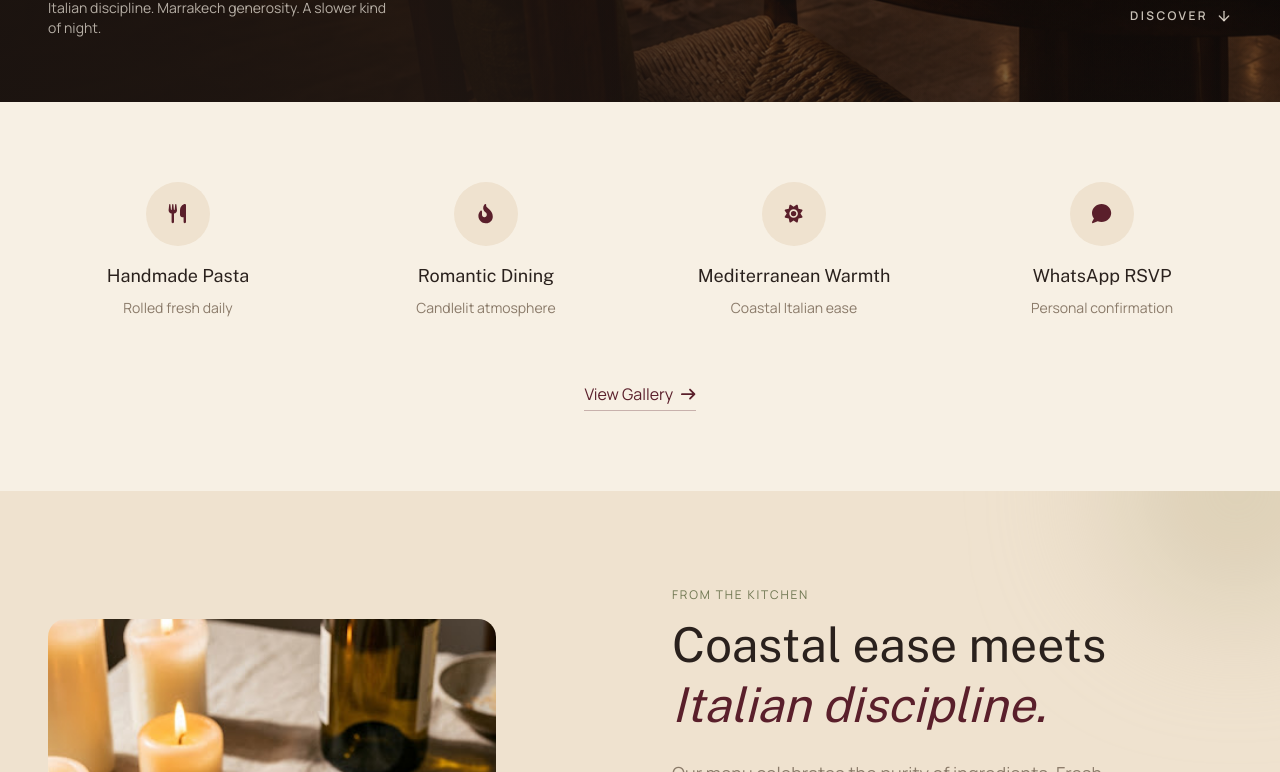
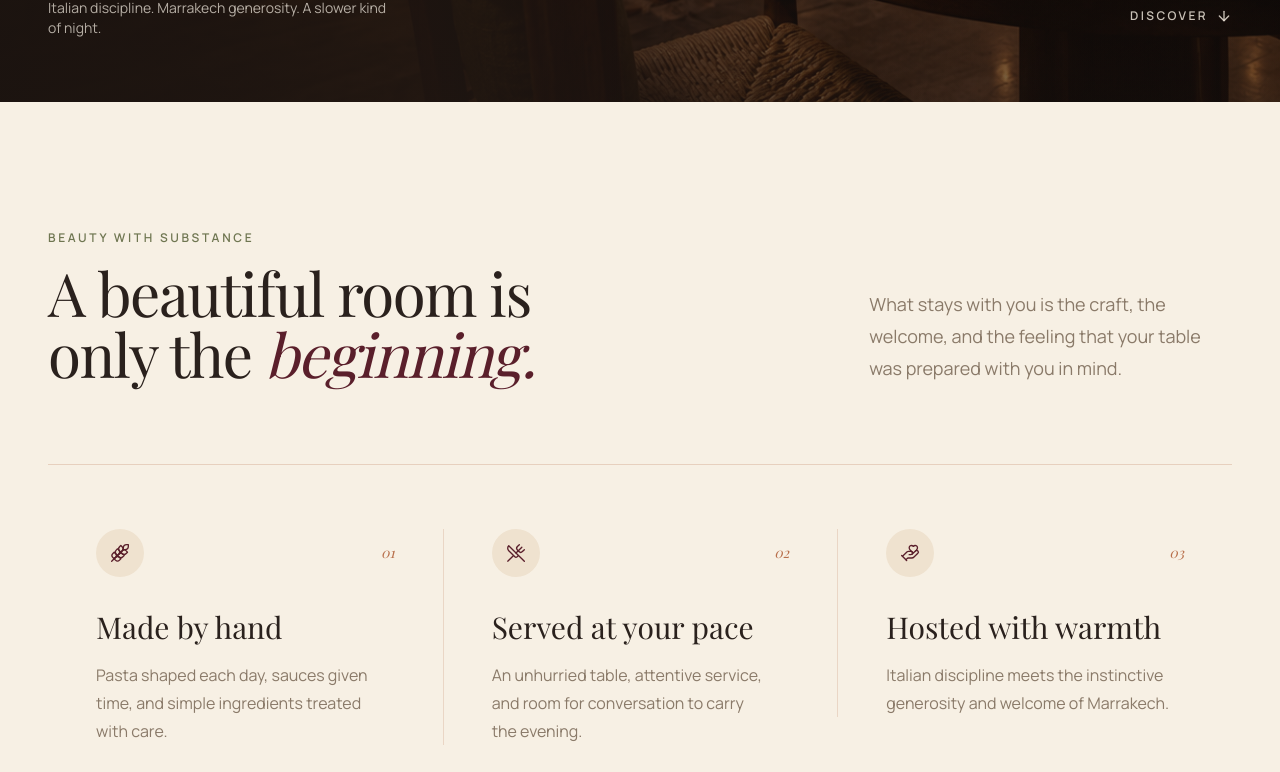
Before and after one commit to yassinejoundi/mediterra-restaurant, a Next.js app: page / in a window 1280 px wide. Shown: the part 768-1540 px from the top of the page. Built offline with nearby package versions, Linux system fonts and the light colour scheme; a web font is replaced by a local one.

Commit message:
feat(home): add hospitality promise section

```diff
--- a/components/home/TrustSnapshot.tsx
+++ b/components/home/TrustSnapshot.tsx
@@ -1,50 +1,66 @@
 
-import Link from "next/link";
+import { HandHeart, UtensilsCrossed, Wheat } from "lucide-react";
+
 import { ScrollReveal } from "@/components/motion/ScrollReveal";
 import { StaggerReveal } from "@/components/motion/StaggerReveal";
-import { FontAwesomeMaterialIcon } from "../FontAwesomeMaterialIcon";
+
+const promises = [
+  {
+    icon: Wheat,
+    number: "01",
+    title: "Made by hand",
+    copy: "Pasta shaped each day, sauces given time, and simple ingredients treated with care.",
+  },
+  {
+    icon: UtensilsCrossed,
+    number: "02",
+    title: "Served at your pace",
+    copy: "An unhurried table, attentive service, and room for conversation to carry the evening.",
+  },
+  {
+    icon: HandHeart,
+    number: "03",
+    title: "Hosted with warmth",
+    copy: "Italian discipline meets the instinctive generosity and welcome of Marrakech.",
+  },
+];
+
 export function TrustSnapshot() {
   return (
-    <>
-      <section className="py-20 px-6 md:px-12 max-w-screen-2xl mx-auto">
-      <StaggerReveal className="grid grid-cols-2 md:grid-cols-4 gap-8 md:gap-12 text-center mb-16">
-      <div className="flex flex-col items-center group">
-      <div className="w-16 h-16 rounded-full bg-linen flex items-center justify-center mb-4 text-wine group-hover:scale-110 transition-transform duration-500">
-      <FontAwesomeMaterialIcon name="restaurant" style={{ fontSize: "24px" }} />
+    <section id="welcome" className="bg-plaster px-5 py-20 sm:px-8 sm:py-24 lg:px-12 lg:py-32">
+      <div className="mx-auto max-w-screen-2xl">
+        <div className="grid gap-10 border-b border-terracotta/25 pb-14 lg:grid-cols-12 lg:items-end lg:gap-12 lg:pb-20">
+          <ScrollReveal className="lg:col-span-7">
+            <p className="mb-4 font-label text-xs font-semibold uppercase tracking-[0.22em] text-olive">Beauty with substance</p>
+            <h2 className="max-w-[15ch] text-balance font-heading text-4xl font-normal leading-[1.02] tracking-[-0.025em] text-espresso sm:text-5xl lg:text-6xl">
+              A beautiful room is only the <span className="italic text-wine">beginning.</span>
+            </h2>
+          </ScrollReveal>
+          <ScrollReveal className="lg:col-span-4 lg:col-start-9" delay={0.08}>
+            <p className="max-w-xl text-pretty font-body text-base leading-7 text-taupe sm:text-lg sm:leading-8">
+              What stays with you is the craft, the welcome, and the feeling that your table was prepared with you in mind.
+            </p>
+          </ScrollReveal>
+        </div>
+
+        <StaggerReveal className="grid gap-10 pt-12 md:grid-cols-3 md:gap-0 md:pt-16" staggerDelay={0.1}>
+          {promises.map(({ icon: Icon, number, title, copy }, index) => (
+            <article
+              key={title}
+              className={`group md:px-8 lg:px-12 ${index === 0 ? "md:pl-0" : "border-terracotta/20 md:border-l"}`}
+            >
+              <div className="mb-8 flex items-center justify-between">
+                <span className="flex size-12 items-center justify-center rounded-full bg-linen text-wine">
+                  <Icon className="size-5" strokeWidth={1.6} aria-hidden="true" />
+                </span>
+                <span className="font-heading text-sm italic text-terracotta">{number}</span>
+              </div>
+              <h3 className="font-heading text-2xl font-normal text-espresso sm:text-3xl">{title}</h3>
+              <p className="mt-4 max-w-sm text-pretty font-body text-sm leading-6 text-taupe sm:text-base sm:leading-7">{copy}</p>
+            </article>
+          ))}
+        </StaggerReveal>
       </div>
-      <h3 className="font-headline text-lg text-espresso mb-2">Handmade Pasta</h3>
-      <p className="font-body text-sm text-taupe">Rolled fresh daily</p>
-      </div>
-      <div className="flex flex-col items-center group">
-      <div className="w-16 h-16 rounded-full bg-linen flex items-center justify-center mb-4 text-wine group-hover:scale-110 transition-transform duration-500">
-      <FontAwesomeMaterialIcon name="local_fire_department" style={{ fontSize: "24px" }} />
-      </div>
-      <h3 className="font-headline text-lg text-espresso mb-2">Romantic Dining</h3>
-      <p className="font-body text-sm text-taupe">Candlelit atmosphere</p>
-      </div>
-      <div className="flex flex-col items-center group">
-      <div className="w-16 h-16 rounded-full bg-linen flex items-center justify-center mb-4 text-wine group-hover:scale-110 transition-transform duration-500">
-      <FontAwesomeMaterialIcon name="wb_sunny" style={{ fontSize: "24px" }} />
-      </div>
-      <h3 className="font-headline text-lg text-espresso mb-2">Mediterranean Warmth</h3>
-      <p className="font-body text-sm text-taupe">Coastal Italian ease</p>
-      </div>
-      <div className="flex flex-col items-center group">
-      <div className="w-16 h-16 rounded-full bg-linen flex items-center justify-center mb-4 text-wine group-hover:scale-110 transition-transform duration-500">
-      <FontAwesomeMaterialIcon name="chat" style={{ fontSize: "24px" }} />
-      </div>
-      <h3 className="font-headline text-lg text-espresso mb-2">WhatsApp RSVP</h3>
-      <p className="font-body text-sm text-taupe">Personal confirmation</p>
-      </div>
-      </StaggerReveal>
-      <div className="text-center">
-      <ScrollReveal delay={0.1}>
-      <Link className="inline-flex items-center gap-2 font-label text-wine hover:text-espresso transition-colors border-b border-wine/30 pb-1" href="/gallery">
-                      View Gallery <FontAwesomeMaterialIcon name="arrow_forward" style={{ fontSize: "18px" }} />
-      </Link>
-      </ScrollReveal>
-      </div>
-      </section>
-    </>
+    </section>
   );
 }
```
